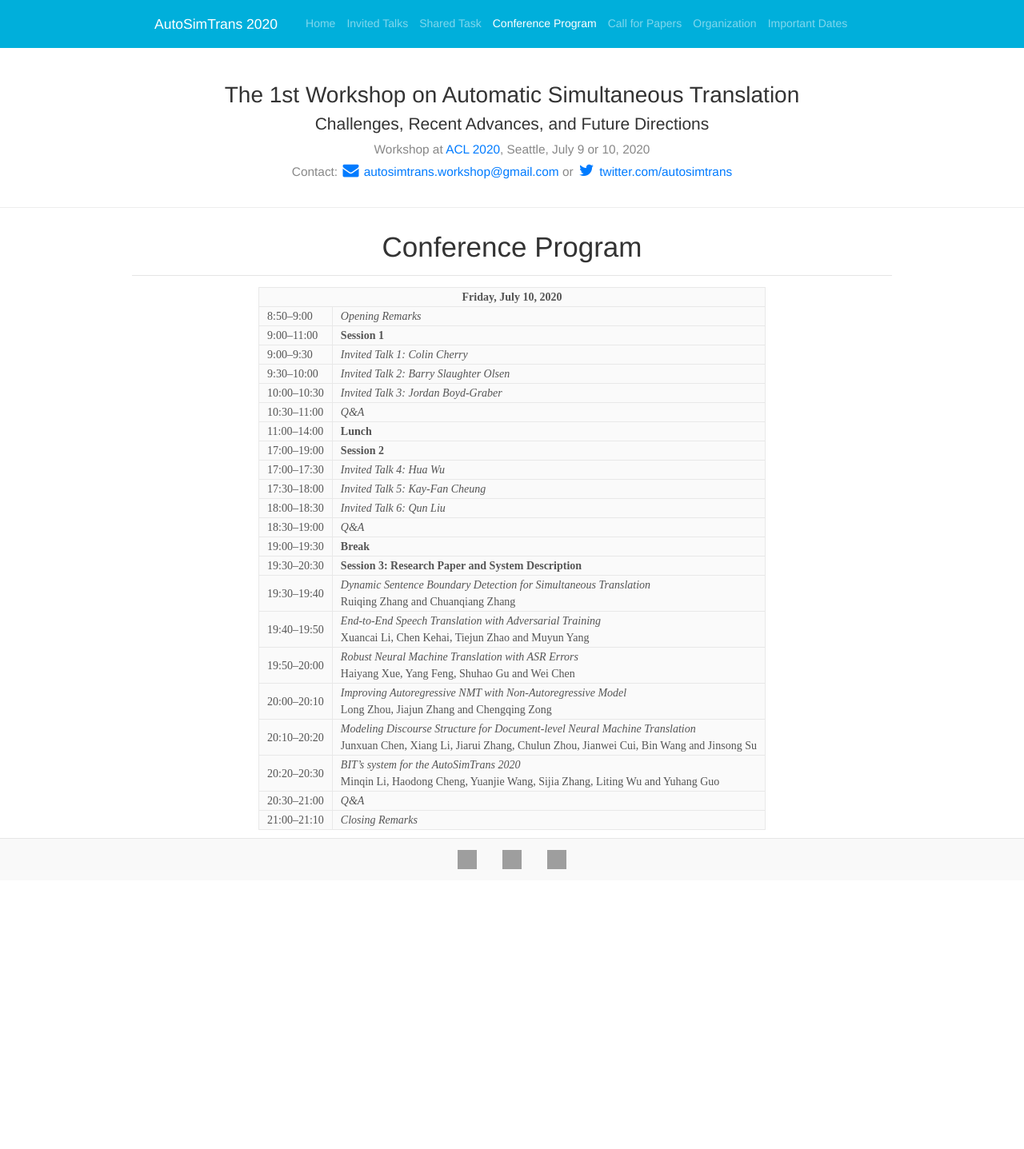
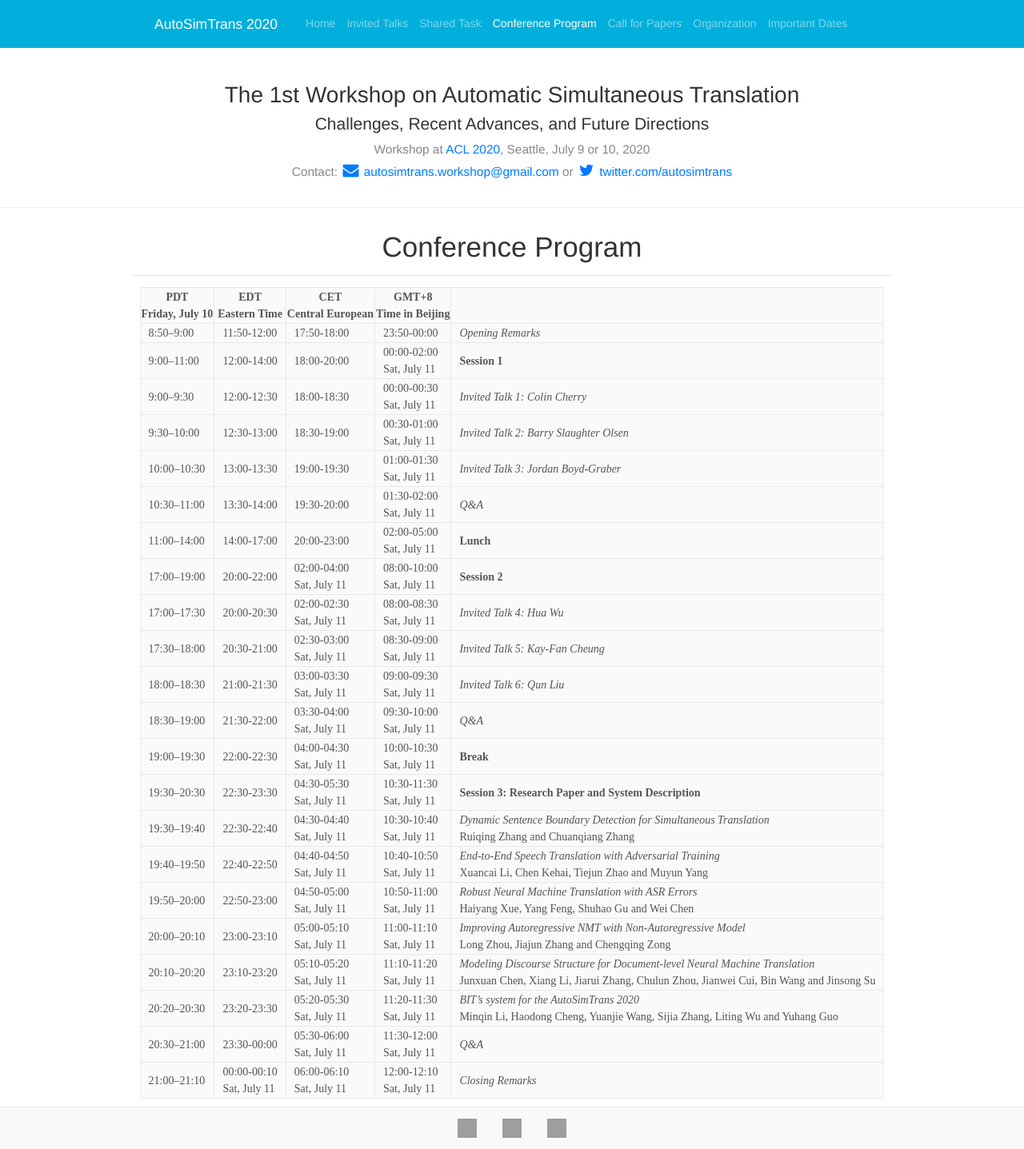
Before and after one commit to autosimtrans/autosimtrans.github.io, a Jekyll site: the page built from program.md, in a window 1280 px wide. Shown: the whole page at 80% size. Built offline with Jekyll 4.4.1, drawn with Linux system fonts in a browser that asks for light colours; nearby versions of some CDN libraries; before the commit the page ends 1101 px from its top, so only the background shows below that; grey boxes are pictures that could not be loaded.

Commit message:
3 more time zones for conf program

```diff
--- a/program.md
+++ b/program.md
@@ -12,6 +12,14 @@ permalink: /prg
 ---
 
 <style>
+	/*table {
+		table-layout: fixed;
+		width: 80%;
+
+	}*/
+	th {
+		text-align:center;
+	}
 	td,th {
 		font-family: "Times New Roman";
 	}
@@ -20,32 +28,33 @@ permalink: /prg
 		font-style: italic;
 	}
 </style>
+
 <table>
 <thead>
-<tr><th colspan="2" style="text-align:center">Friday, July 10, 2020  </th></tr>
+<tr><th>PDT<br>Friday, July 10  </th><th>EDT<br>Eastern Time        </th><th>CET<br>Central European    </th><th>GMT+8<br>Time in Beijing   </th><th>                                                                                                                                                                            </th></tr>
 </thead>
 <tbody>
-<tr><td>8:50–9:00              </td><td><I>Opening Remarks</I>                                                                                                                                                      </td></tr>
-<tr><td>9:00–11:00             </td><td><b>Session 1</b>                                                                                                                                                            </td></tr>
-<tr><td>9:00–9:30              </td><td><I>Invited Talk 1: Colin Cherry</I>                                                                                                                                         </td></tr>
-<tr><td>9:30–10:00             </td><td><I>Invited Talk 2: Barry Slaughter Olsen</I>                                                                                                                                </td></tr>
-<tr><td>10:00–10:30            </td><td><I>Invited Talk 3: Jordan Boyd-Graber</I>                                                                                                                                   </td></tr>
-<tr><td>10:30–11:00            </td><td><I>Q&A</I>                                                                                                                                                                  </td></tr>
-<tr><td>11:00–14:00            </td><td><b>Lunch</b>                                                                                                                                                                </td></tr>
-<tr><td>17:00–19:00            </td><td><b>Session 2</b>                                                                                                                                                            </td></tr>
-<tr><td>17:00–17:30            </td><td><I>Invited Talk 4: Hua Wu</I>                                                                                                                                               </td></tr>
-<tr><td>17:30–18:00            </td><td><I>Invited Talk 5: Kay-Fan Cheung</I>                                                                                                                                       </td></tr>
-<tr><td>18:00–18:30            </td><td><I>Invited Talk 6: Qun Liu</I>                                                                                                                                              </td></tr>
-<tr><td>18:30–19:00            </td><td><I>Q&A</I>                                                                                                                                                                  </td></tr>
-<tr><td>19:00–19:30            </td><td><b>Break</b>                                                                                                                                                                </td></tr>
-<tr><td>19:30–20:30            </td><td><b>Session 3: Research Paper and System Description</b>                                                                                                                     </td></tr>
-<tr><td>19:30–19:40            </td><td><I>Dynamic Sentence Boundary Detection for Simultaneous Translation</I><br>Ruiqing Zhang and Chuanqiang Zhang                                                               </td></tr>
-<tr><td>19:40–19:50            </td><td><I>End-to-End Speech Translation with Adversarial Training</I><br>Xuancai Li, Chen Kehai, Tiejun Zhao and Muyun Yang                                                        </td></tr>
-<tr><td>19:50–20:00            </td><td><I>Robust Neural Machine Translation with ASR Errors</I><br>Haiyang Xue, Yang Feng, Shuhao Gu and Wei Chen                                                                  </td></tr>
-<tr><td>20:00–20:10            </td><td><I>Improving Autoregressive NMT with Non-Autoregressive Model</I><br>Long Zhou, Jiajun Zhang and Chengqing Zong                                                             </td></tr>
-<tr><td>20:10–20:20            </td><td><I>Modeling Discourse Structure for Document-level Neural Machine Translation</I><br>Junxuan Chen, Xiang Li, Jiarui Zhang, Chulun Zhou, Jianwei Cui, Bin Wang and Jinsong Su</td></tr>
-<tr><td>20:20–20:30            </td><td><I>BIT’s system for the AutoSimTrans 2020</I><br>Minqin Li, Haodong Cheng, Yuanjie Wang, Sijia Zhang, Liting Wu and Yuhang Guo                                              </td></tr>
-<tr><td>20:30–21:00            </td><td><I>Q&A</I>                                                                                                                                                                  </td></tr>
-<tr><td>21:00–21:10            </td><td><I>Closing Remarks</I>                                                                                                                                                      </td></tr>
+<tr><td>8:50–9:00               </td><td>11:50-12:00                </td><td>17:50-18:00                </td><td>23:50-00:00                </td><td><I>Opening Remarks</I>                                                                                                                                                      </td></tr>
+<tr><td>9:00–11:00              </td><td>12:00-14:00                </td><td>18:00-20:00                </td><td>00:00-02:00<br>Sat, July 11</td><td><b>Session 1</b>                                                                                                                                                            </td></tr>
+<tr><td>9:00–9:30               </td><td>12:00-12:30                </td><td>18:00-18:30                </td><td>00:00-00:30<br>Sat, July 11</td><td><I>Invited Talk 1: Colin Cherry</I>                                                                                                                                         </td></tr>
+<tr><td>9:30–10:00              </td><td>12:30-13:00                </td><td>18:30-19:00                </td><td>00:30-01:00<br>Sat, July 11</td><td><I>Invited Talk 2: Barry Slaughter Olsen</I>                                                                                                                                </td></tr>
+<tr><td>10:00–10:30             </td><td>13:00-13:30                </td><td>19:00-19:30                </td><td>01:00-01:30<br>Sat, July 11</td><td><I>Invited Talk 3: Jordan Boyd-Graber</I>                                                                                                                                   </td></tr>
+<tr><td>10:30–11:00             </td><td>13:30-14:00                </td><td>19:30-20:00                </td><td>01:30-02:00<br>Sat, July 11</td><td><I>Q&A</I>                                                                                                                                                                  </td></tr>
+<tr><td>11:00–14:00             </td><td>14:00-17:00                </td><td>20:00-23:00                </td><td>02:00-05:00<br>Sat, July 11</td><td><b>Lunch</b>                                                                                                                                                                </td></tr>
+<tr><td>17:00–19:00             </td><td>20:00-22:00                </td><td>02:00-04:00<br>Sat, July 11</td><td>08:00-10:00<br>Sat, July 11</td><td><b>Session 2</b>                                                                                                                                                            </td></tr>
+<tr><td>17:00–17:30             </td><td>20:00-20:30                </td><td>02:00-02:30<br>Sat, July 11</td><td>08:00-08:30<br>Sat, July 11</td><td><I>Invited Talk 4: Hua Wu</I>                                                                                                                                               </td></tr>
+<tr><td>17:30–18:00             </td><td>20:30-21:00                </td><td>02:30-03:00<br>Sat, July 11</td><td>08:30-09:00<br>Sat, July 11</td><td><I>Invited Talk 5: Kay-Fan Cheung</I>                                                                                                                                       </td></tr>
+<tr><td>18:00–18:30             </td><td>21:00-21:30                </td><td>03:00-03:30<br>Sat, July 11</td><td>09:00-09:30<br>Sat, July 11</td><td><I>Invited Talk 6: Qun Liu</I>                                                                                                                                              </td></tr>
+<tr><td>18:30–19:00             </td><td>21:30-22:00                </td><td>03:30-04:00<br>Sat, July 11</td><td>09:30-10:00<br>Sat, July 11</td><td><I>Q&A</I>                                                                                                                                                                  </td></tr>
+<tr><td>19:00–19:30             </td><td>22:00-22:30                </td><td>04:00-04:30<br>Sat, July 11</td><td>10:00-10:30<br>Sat, July 11</td><td><b>Break</b>                                                                                                                                                                </td></tr>
+<tr><td>19:30–20:30             </td><td>22:30-23:30                </td><td>04:30-05:30<br>Sat, July 11</td><td>10:30-11:30<br>Sat, July 11</td><td><b>Session 3: Research Paper and System Description</b>                                                                                                                     </td></tr>
+<tr><td>19:30–19:40             </td><td>22:30-22:40                </td><td>04:30-04:40<br>Sat, July 11</td><td>10:30-10:40<br>Sat, July 11</td><td><I>Dynamic Sentence Boundary Detection for Simultaneous Translation</I><br>Ruiqing Zhang and Chuanqiang Zhang                                                               </td></tr>
+<tr><td>19:40–19:50             </td><td>22:40-22:50                </td><td>04:40-04:50<br>Sat, July 11</td><td>10:40-10:50<br>Sat, July 11</td><td><I>End-to-End Speech Translation with Adversarial Training</I><br>Xuancai Li, Chen Kehai, Tiejun Zhao and Muyun Yang                                                        </td></tr>
+<tr><td>19:50–20:00             </td><td>22:50-23:00                </td><td>04:50-05:00<br>Sat, July 11</td><td>10:50-11:00<br>Sat, July 11</td><td><I>Robust Neural Machine Translation with ASR Errors</I><br>Haiyang Xue, Yang Feng, Shuhao Gu and Wei Chen                                                                  </td></tr>
+<tr><td>20:00–20:10             </td><td>23:00-23:10                </td><td>05:00-05:10<br>Sat, July 11</td><td>11:00-11:10<br>Sat, July 11</td><td><I>Improving Autoregressive NMT with Non-Autoregressive Model</I><br>Long Zhou, Jiajun Zhang and Chengqing Zong                                                             </td></tr>
+<tr><td>20:10–20:20             </td><td>23:10-23:20                </td><td>05:10-05:20<br>Sat, July 11</td><td>11:10-11:20<br>Sat, July 11</td><td><I>Modeling Discourse Structure for Document-level Neural Machine Translation</I><br>Junxuan Chen, Xiang Li, Jiarui Zhang, Chulun Zhou, Jianwei Cui, Bin Wang and Jinsong Su</td></tr>
+<tr><td>20:20–20:30             </td><td>23:20-23:30                </td><td>05:20-05:30<br>Sat, July 11</td><td>11:20-11:30<br>Sat, July 11</td><td><I>BIT’s system for the AutoSimTrans 2020</I><br>Minqin Li, Haodong Cheng, Yuanjie Wang, Sijia Zhang, Liting Wu and Yuhang Guo                                              </td></tr>
+<tr><td>20:30–21:00             </td><td>23:30-00:00                </td><td>05:30-06:00<br>Sat, July 11</td><td>11:30-12:00<br>Sat, July 11</td><td><I>Q&A</I>                                                                                                                                                                  </td></tr>
+<tr><td>21:00–21:10             </td><td>00:00-00:10<br>Sat, July 11</td><td>06:00-06:10<br>Sat, July 11</td><td>12:00-12:10<br>Sat, July 11</td><td><I>Closing Remarks</I>                                                                                                                                                      </td></tr>
 </tbody>
 </table>
```
